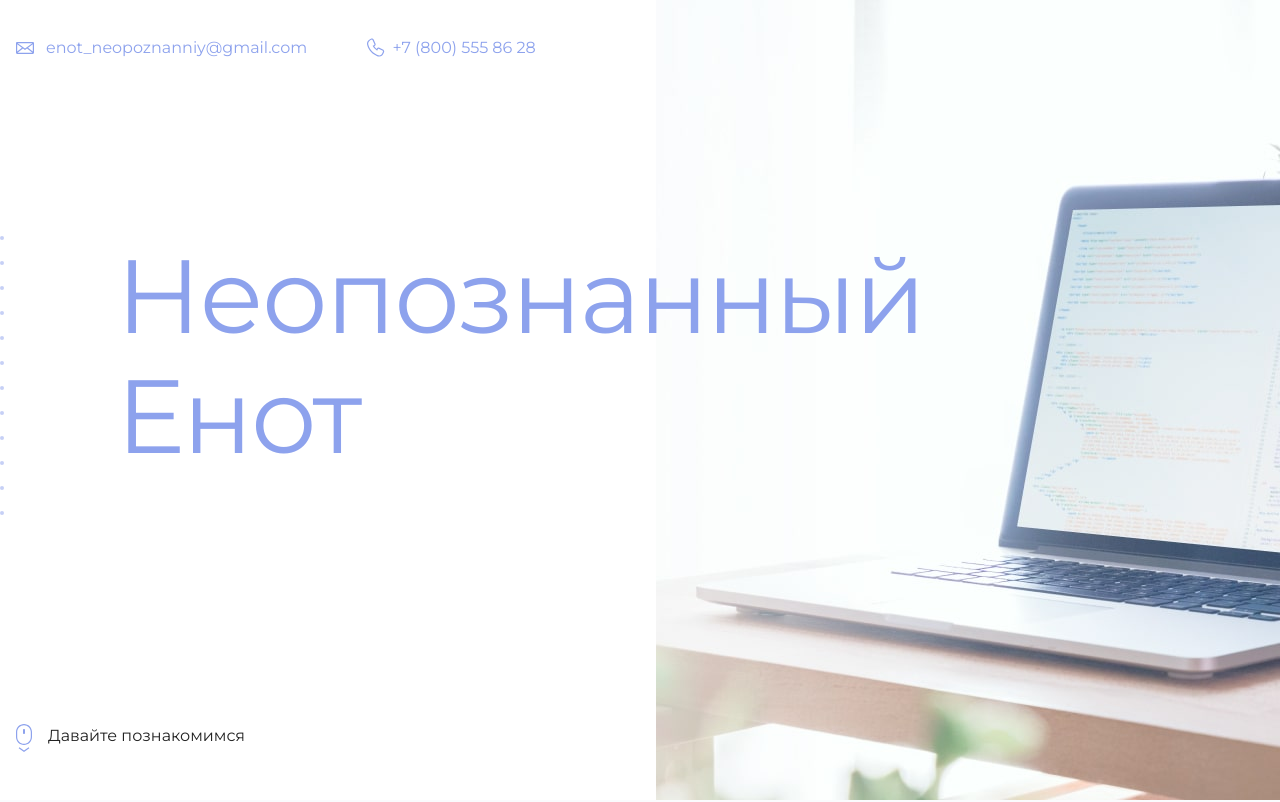
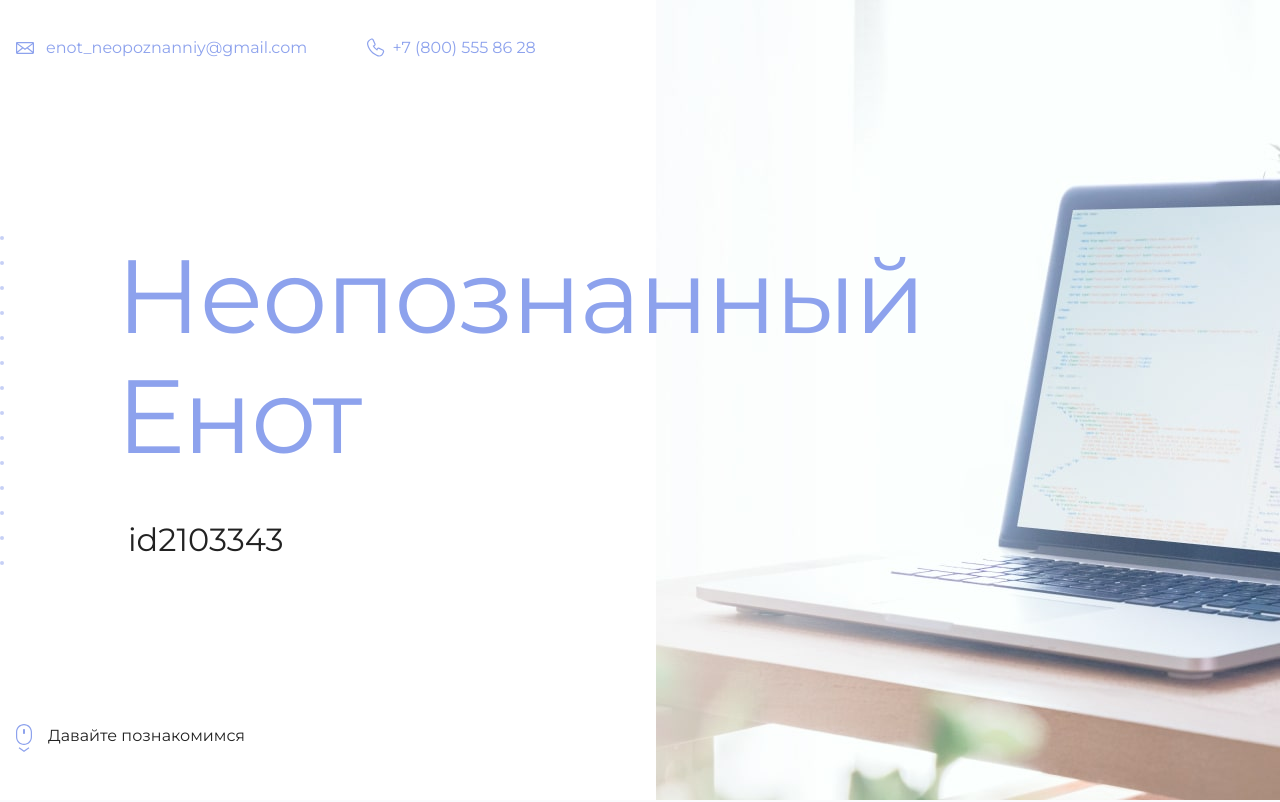
Before and after one commit to VaJlek/my-site, a plain HTML site: page index.html in a window 1280 px wide. Shown: the top 802 px of the page. Drawn offline with Linux system fonts and the light colour scheme.

Commit message:
Update index.html
Id

```diff
--- a/index.html
+++ b/index.html
@@ -19,7 +19,7 @@
       <section class="hero-image">
         <div class="container">
           <h1 class="heading">Неопознанный Енот</h1>
-          <p><!-- Тут ваш id на сайте Академии --></p>
+          <p>id2103343</p>
         </div>
       </section>
 
```
